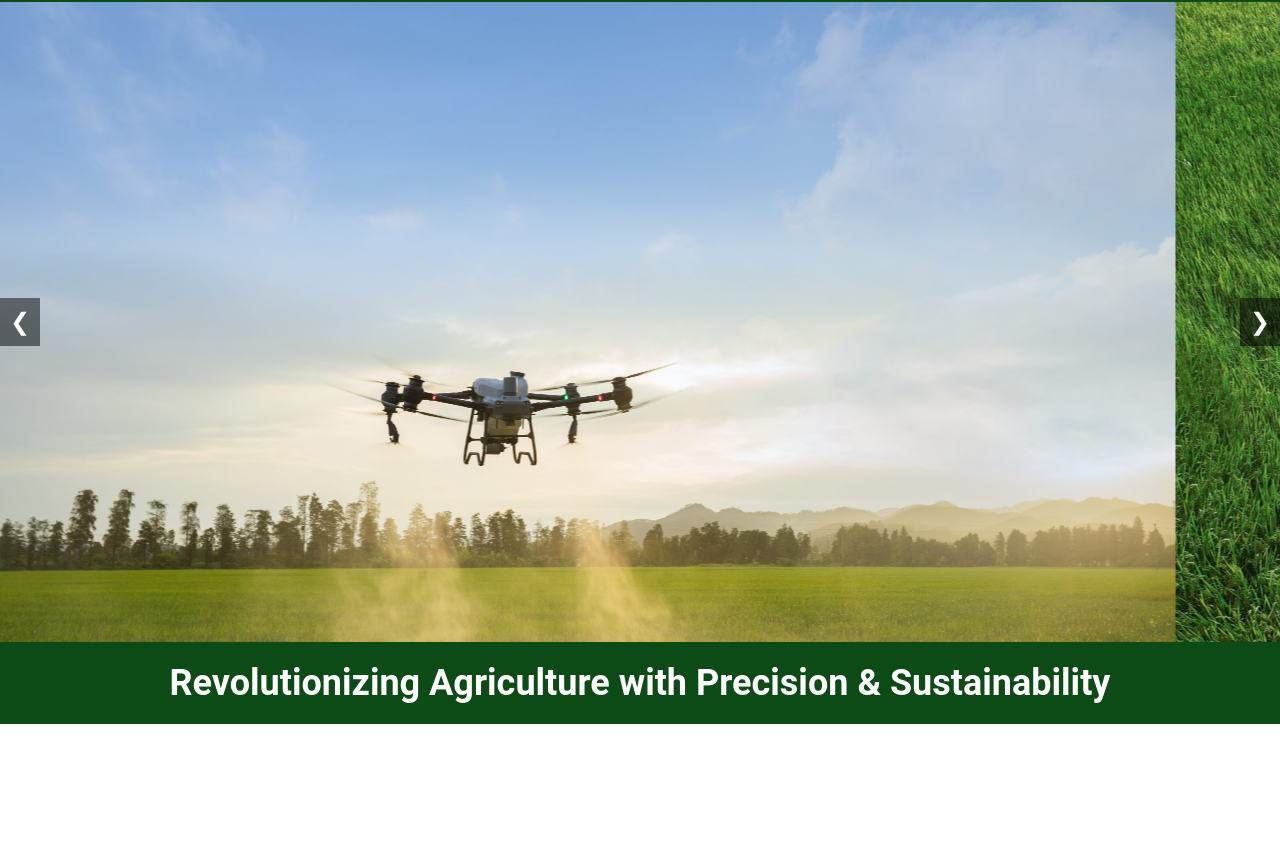
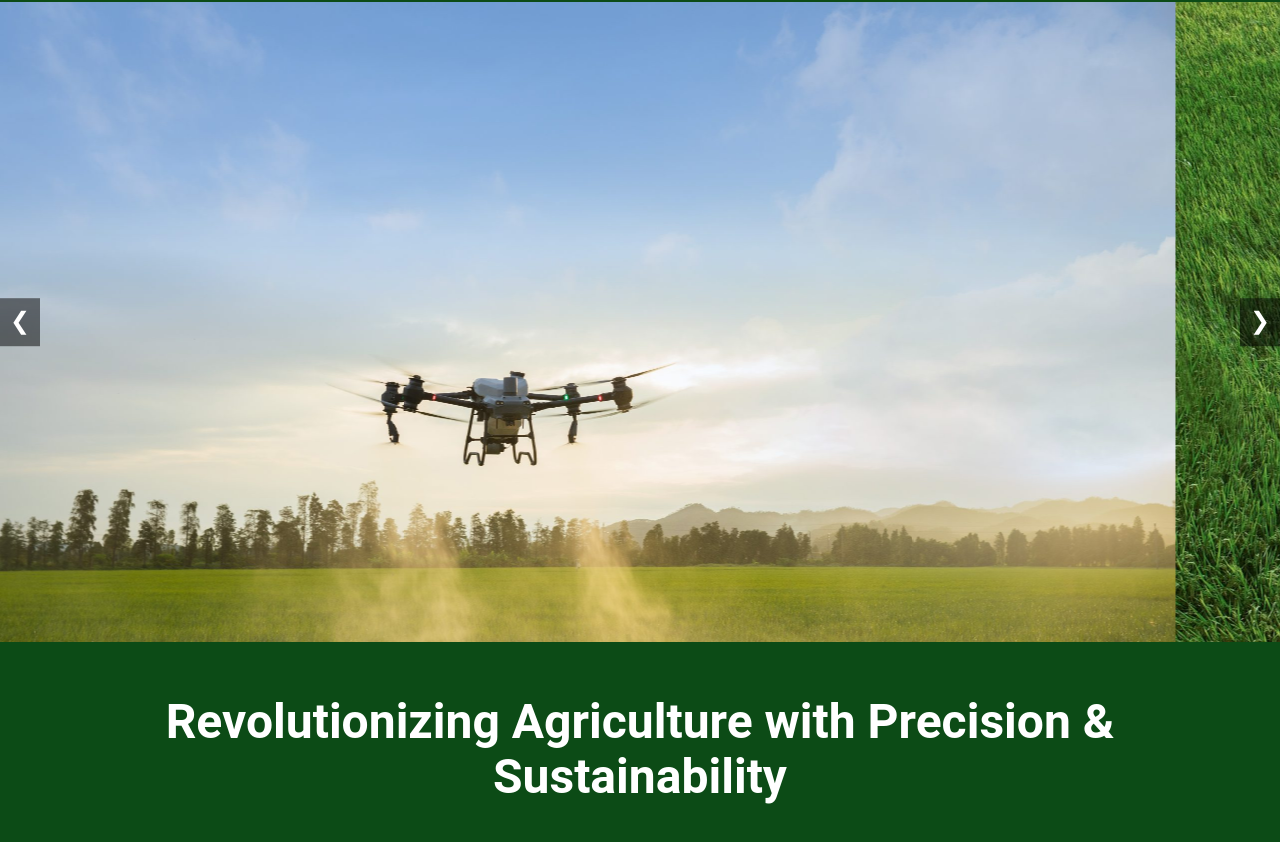
Before and after one commit to Mohamedsayhii/startup-website, a website: page index.html in a window 1280 px wide. Shown: the part 78-920 px from the top of the page. Before the commit the page ends 802 px from the top, so only its background shows below. Drawn offline with nearby package versions, Linux system fonts and the light colour scheme.

Commit message:
Fix normalize.css import path
The @import was missing the .css extension, so the browser got a 404
and the normalize reset never loaded.

Co-Authored-By: Claude Opus 5.5 <noreply@anthropic.com>

```diff
--- a/style.css
+++ b/style.css
@@ -1,4 +1,4 @@
-@import '/node_modules/normalize.css/normalize';
+@import '/node_modules/normalize.css/normalize.css';
 
 * {
 	margin: 0;
```
